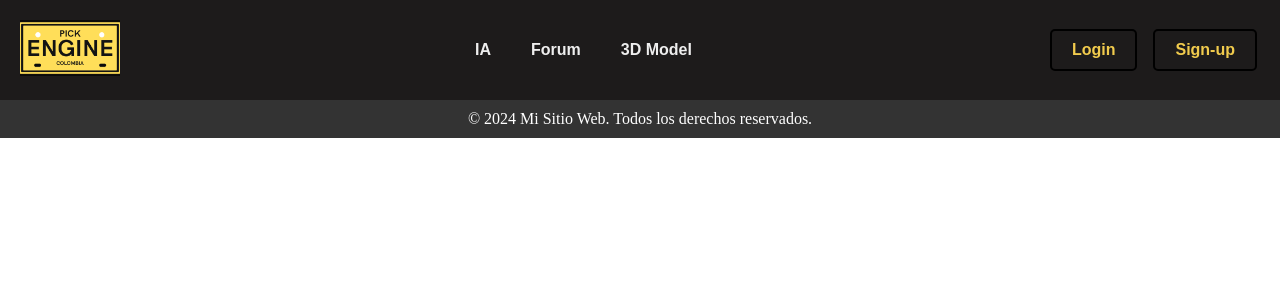
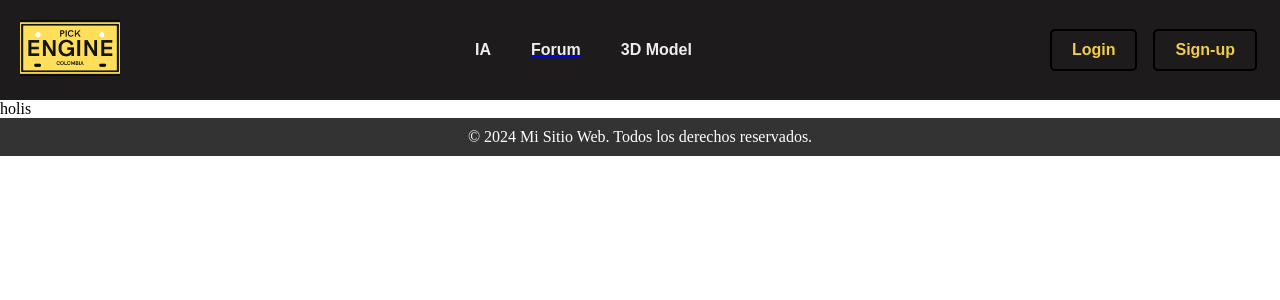
Before and after one commit to isatm/PickEngine, a React (Vite) app: page /form in a window 1280 px wide. Shown: the top 300 px of the page. Built offline with nearby package versions, Linux system fonts and the light colour scheme.

Commit message:
Se agregó el link de form

```diff
--- a/src/App.jsx
+++ b/src/App.jsx
@@ -6,6 +6,7 @@ import Footer from './components/molecules/Footer/footer'
 import Home from './components/pages/home'
 import Login from './components/pages/login'
 import Register from './components/pages/register'
+import Form from './components/pages/form'
 
 const App = () => {
   return (
@@ -15,6 +16,7 @@ const App = () => {
         <Route path="/" element={<Home />} />
         <Route path="/login" element={<Login />} />
         <Route path="/register" element={<Register />} />
+        <Route path="/form" element={<Form />} />
       </Routes>
       <Footer />
     </Router>
--- a/src/components/molecules/Header2/header2.jsx
+++ b/src/components/molecules/Header2/header2.jsx
@@ -18,7 +18,9 @@ const Header2 = () => {
           <p>IA</p>
         </div>
         <div className="nav-item">
-          <p>Forum</p>
+          <Link to='/forum'>
+              <p>Forum</p>
+          </Link>
         </div>
         <div className="nav-item">
           <p>3D Model</p>
--- /dev/null
+++ b/src/components/pages/form.jsx
@@ -0,0 +1,7 @@
+import './Form.css'
+
+export default function Form() {
+    return (
+        <p>holis</p>
+    );
+}
```
Also changed, not shown: src/components/pages/Form.css (added).
